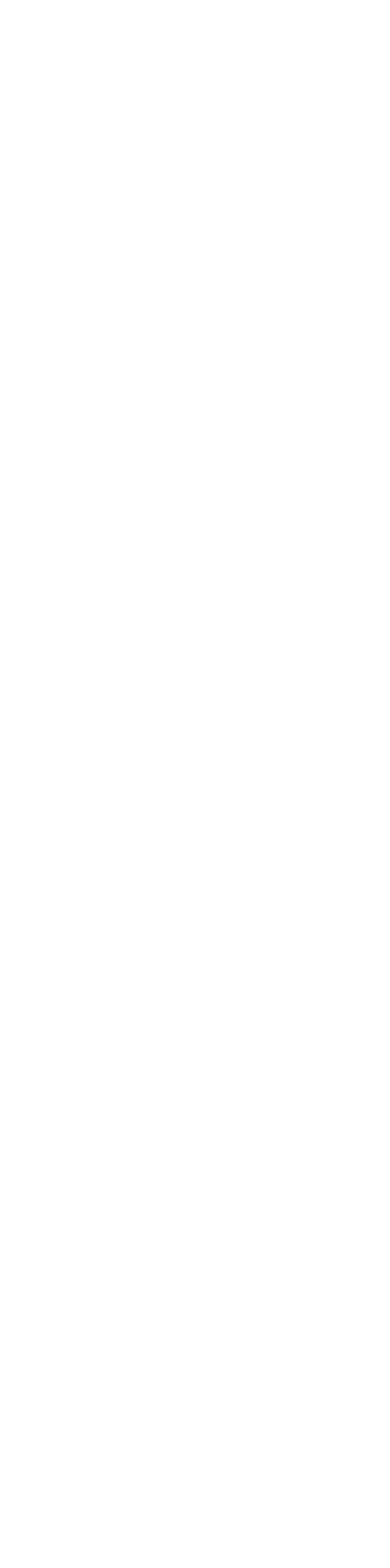
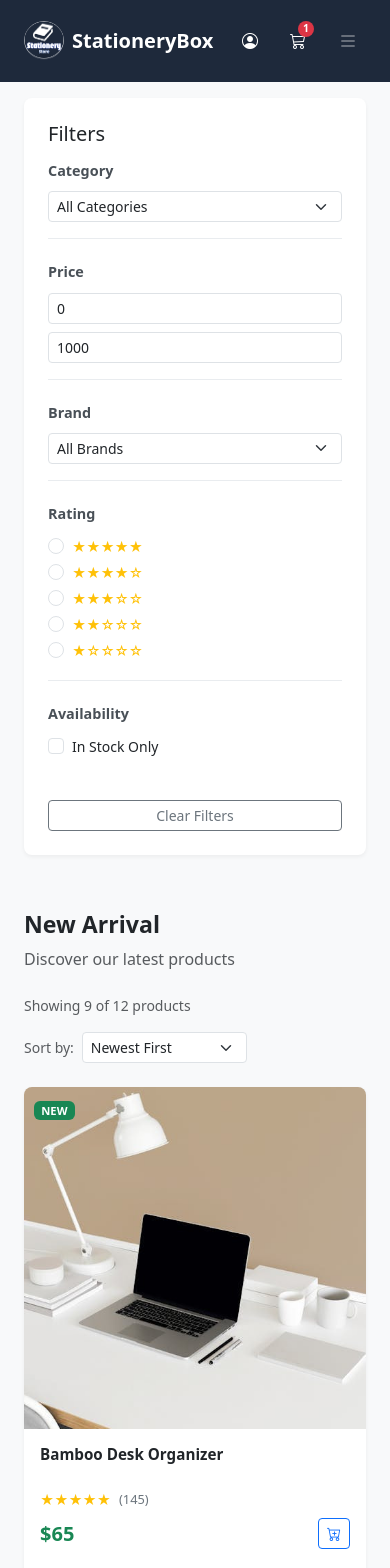
Before and after one commit to Kimheng-SOK/Stationery-Store, a Vue app: page /user/new-arrival in a window 390 px wide. Before the commit this address had no page. Shown: the top 1568 px of the page. Before the commit the page ends 844 px from the top, so only its background shows below. Built offline with nearby package versions, Linux system fonts and the light colour scheme; the HTML template or start-up script is replaced by a standard one.

Commit message:
upadate navbar responsive and fix user routes

```diff
--- a/src/App.vue
+++ b/src/App.vue
@@ -1,18 +1,9 @@
-<script lang="ts">
-import Footer from './components/Footer.vue'
-import NavBar from './components/NavBar.vue'
-import AdminSideBar from './components/layout/AdminASide.vue'
-
-export default {
-  name: 'App',
-  components: {
-    NavBar,
-    Footer,
-    AdminSideBar,
-  },
-}
-</script>
-
 <template>
   <router-view />
 </template>
+
+<script lang="ts">
+export default {
+  name: 'App',
+}
+</script>
--- a/src/components/NavBar.vue
+++ b/src/components/NavBar.vue
@@ -126,10 +126,22 @@
 
       <!-- Menu items -->
       <div class="d-flex flex-column">
-        <a href="#" class="px-4 py-3 text-white text-decoration-none hover-bg">Shop All</a>
-        <a href="#" class="px-4 py-3 text-white text-decoration-none hover-bg">New Arrival</a>
-        <a href="#" class="px-4 py-3 text-white text-decoration-none hover-bg">Categories</a>
-        <a href="#" class="px-4 py-3 text-white text-decoration-none hover-bg">Hots</a>
+        <router-link to="/user/shop" class="px-4 py-3 text-white text-decoration-none hover-bg"
+          >Shop All</router-link
+        >
+        <router-link
+          to="/user/new-arrival"
+          class="px-4 py-3 text-white text-decoration-none hover-bg"
+          >New Arrival</router-link
+        >
+        <router-link
+          to="/user/categories"
+          class="px-4 py-3 text-white text-decoration-none hover-bg"
+          >Categories</router-link
+        >
+        <router-link to="/user/hots" class="px-4 py-3 text-white text-decoration-none hover-bg"
+          >Hots</router-link
+        >
       </div>
     </div>
   </div>
--- a/src/components/layout/AdminHeader.vue
+++ b/src/components/layout/AdminHeader.vue
@@ -20,15 +20,6 @@
           tabindex="0"
           >Logout</span
         >
-        <button
-          class="btn rounded-circle border-0 d-flex align-items-center justify-content-center"
-        >
-          <i class="bi bi-person-circle text-white fs-3"></i>
-        </button>
-      </div>
-
-      <!-- Mobile Icons -->
-      <div class="d-flex align-items-center gap-2 d-lg-none">
         <button
           class="btn rounded-circle border-0 d-flex align-items-center justify-content-center"
         >
--- a/src/router/user.ts
+++ b/src/router/user.ts
@@ -1,25 +1,20 @@
 import ClientAdminLayout from '../layouts/ClientLayout.vue'
-import Dashboard from '../views/admin/AdminDashBoard.vue'
+import ShopView from '../views/user/ShopView.vue'
+import NewArrivalView from '../views/user/NewArrivalView.vue'
 
 export default [
+  {
+    path: '/',
+    redirect: '/user/shop', // route to home page  or landing page
+  },
+
   {
     path: '/user',
     component: ClientAdminLayout,
     children: [
-      { path: '', redirect: '/user/dashboard' },
-      { path: 'dashboard', name: 'AdminDashboard', component: Dashboard },
-      // Add more children here: Products, Orders, etc.
-      {
-        path: '/shop',
-        name: 'Shop',
-        component: () => import('@/views/user/ShopView.vue')
-
-      },
-      {
-        path: '/new-arrival',
-        name: 'NewArrival',
-        component: () => import('@/views/user/NewArrivalView.vue')
-      }
+      { path: '', redirect: 'user/shop' },
+      { path: 'shop', name: 'Shop', component: ShopView },
+      { path: 'new-arrival', name: 'NewArrival', component: NewArrivalView },
     ],
   },
 ]
--- a/src/views/user/NewArrivalView.vue
+++ b/src/views/user/NewArrivalView.vue
@@ -27,13 +27,13 @@
                   type="number"
                   class="form-control form-control-sm mb-2"
                   placeholder="Min"
-                >
+                />
                 <input
                   v-model.number="priceRange.max"
                   type="number"
                   class="form-control form-control-sm"
                   placeholder="Max"
-                >
+                />
               </div>
             </div>
 
@@ -58,7 +58,7 @@
                   :id="`rating-${rating}`"
                   :value="rating"
                   v-model="selectedRating"
-                >
+                />
                 <label class="form-check-label" :for="`rating-${rating}`">
                   <span class="stars">{{ '★'.repeat(rating) }}{{ '☆'.repeat(5 - rating) }}</span>
                 </label>
@@ -74,10 +74,8 @@
                   type="checkbox"
                   id="inStock"
                   v-model="showInStockOnly"
-                >
-                <label class="form-check-label" for="inStock">
-                  In Stock Only
-                </label>
+                />
+                <label class="form-check-label" for="inStock"> In Stock Only </label>
               </div>
             </div>
 
@@ -103,7 +101,11 @@
             </div>
             <div class="d-flex align-items-center gap-2">
               <span class="text-muted small">Sort by:</span>
-              <select v-model="sortBy" class="form-select form-select-sm" style="width: auto; min-width: 150px;">
+              <select
+                v-model="sortBy"
+                class="form-select form-select-sm"
+                style="width: auto; min-width: 150px"
+              >
                 <option value="newest">Newest First</option>
                 <option value="price-asc">Price: Low to High</option>
                 <option value="price-desc">Price: High to Low</option>
@@ -130,11 +132,7 @@
                 </div>
 
                 <div class="product-image-container">
-                  <img
-                    :src="product.image"
-                    :alt="product.name"
-                    class="product-image"
-                  >
+                  <img :src="product.image" :alt="product.name" class="product-image" />
                   <div class="product-overlay">
                     <button class="btn btn-light btn-sm">
                       <i class="bi bi-eye"></i> Quick View
@@ -165,7 +163,7 @@
 
           <!-- Empty State -->
           <div v-if="filteredProducts.length === 0" class="text-center py-5">
-            <i class="bi bi-box-seam" style="font-size: 4rem; color: #ccc;"></i>
+            <i class="bi bi-box-seam" style="font-size: 4rem; color: #ccc"></i>
             <h5 class="mt-3 text-muted">No products found</h5>
             <p class="text-muted">Try adjusting your filters</p>
           </div>
@@ -202,38 +200,44 @@
 </template>
 
 <script setup lang="ts">
-import { ref, computed, onMounted } from 'vue';
+import { ref, computed, onMounted } from 'vue'
 
 interface Product {
-  id: number;
-  name: string;
-  price: number;
-  originalPrice?: number;
-  rating: number;
-  reviewCount: number;
-  image: string;
-  category: string;
-  brand: string;
-  isNew: boolean;
-  discount?: number;
-  inStock: boolean;
-  addedDate: string;
+  id: number
+  name: string
+  price: number
+  originalPrice?: number
+  rating: number
+  reviewCount: number
+  image: string
+  category: string
+  brand: string
+  isNew: boolean
+  discount?: number
+  inStock: boolean
+  addedDate: string
 }
 
 // State
-const products = ref<Product[]>([]);
-const selectedCategory = ref<string>('');
-const selectedBrand = ref<string>('');
-const selectedRating = ref<number | null>(null);
-const priceRange = ref({ min: 0, max: 1000 });
-const sortBy = ref<string>('newest');
-const currentPage = ref<number>(1);
-const showInStockOnly = ref<boolean>(false);
-const itemsPerPage = 9;
+const products = ref<Product[]>([])
+const selectedCategory = ref<string>('')
+const selectedBrand = ref<string>('')
+const selectedRating = ref<number | null>(null)
+const priceRange = ref({ min: 0, max: 1000 })
+const sortBy = ref<string>('newest')
+const currentPage = ref<number>(1)
+const showInStockOnly = ref<boolean>(false)
+const itemsPerPage = 9
 
 // Mock categories and brands
-const categories = ['NoteBooks', 'Pens & Pencils', 'Office Supplies', 'Sticky Notes', 'Art Supplies'];
-const brands = ['Premium Brand', 'Creative Co', 'Office Pro', 'Artisan'];
+const categories = [
+  'NoteBooks',
+  'Pens & Pencils',
+  'Office Supplies',
+  'Sticky Notes',
+  'Art Supplies',
+]
+const brands = ['Premium Brand', 'Creative Co', 'Office Pro', 'Artisan']
 
 // Initialize mock data
 onMounted(() => {
@@ -241,8 +245,8 @@ onMounted(() => {
     {
       id: 1,
       name: 'Premium Leather Journal',
-      price: 45.00,
-      originalPrice: 55.00,
+      price: 45.0,
+      originalPrice: 55.0,
       rating: 5,
       reviewCount: 738,
       image: '/public/images/notebooks/book1.jpg',
@@ -251,13 +255,13 @@ onMounted(() => {
       isNew: true,
       discount: 18,
       inStock: true,
-      addedDate: '2024-12-01'
+      addedDate: '2024-12-01',
     },
     {
       id: 2,
       name: 'Colorful Sticky Notes Set',
-      price: 15.00,
-      originalPrice: 25.00,
+      price: 15.0,
+      originalPrice: 25.0,
       rating: 4,
       reviewCount: 423,
       image: '/public/images/stickyNote/stick1.jpg',
@@ -266,13 +270,13 @@ onMounted(() => {
       isNew: true,
       discount: 40,
       inStock: true,
-      addedDate: '2024-12-02'
+      addedDate: '2024-12-02',
     },
     {
       id: 3,
       name: 'Premium Pen Collection',
-      price: 35.00,
-      originalPrice: 45.00,
+      price: 35.0,
+      originalPrice: 45.0,
       rating: 4,
       reviewCount: 634,
       image: '/public/images/pens&pencils/pen1.jpg',
@@ -281,12 +285,12 @@ onMounted(() => {
       isNew: true,
       discount: 22,
       inStock: true,
-      addedDate: '2024-12-03'
+      addedDate: '2024-12-03',
     },
     {
       id: 4,
       name: 'Bamboo Desk Organizer',
-      price: 65.00,
+      price: 65.0,
       rating: 5,
       reviewCount: 145,
       image: '/public/images/officeSupplies/office1.jpg',
@@ -294,12 +298,12 @@ onMounted(() => {
       brand: 'Office Pro',
       isNew: true,
       inStock: true,
-      addedDate: '2024-12-04'
+      addedDate: '2024-12-04',
     },
     {
       id: 5,
       name: 'Professional Pen Set 2024',
-      price: 28.00,
+      price: 28.0,
       rating: 5,
       reviewCount: 267,
       image: '/public/images/pens&pencil/pen3.jpg',
@@ -307,13 +311,13 @@ onMounted(() => {
       brand: 'Artisan',
       isNew: true,
       inStock: true,
-      addedDate: '2024-11-28'
+      addedDate: '2024-11-28',
     },
     {
       id: 6,
       name: 'Gel Pens Set - All Colors',
-      price: 22.00,
-      originalPrice: 30.00,
+      price: 22.0,
+      originalPrice: 30.0,
       rating: 4,
       reviewCount: 512,
       image: '/public/images/pens&pencils/pen4.jpg',
@@ -322,12 +326,12 @@ onMounted(() => {
       isNew: true,
       discount: 27,
       inStock: true,
-      addedDate: '2024-11-29'
+      addedDate: '2024-11-29',
     },
     {
       id: 7,
       name: 'Watercolor Paint Set',
-      price: 42.00,
+      price: 42.0,
       rating: 5,
       reviewCount: 891,
       image: '/public/images/artSupplies/art5.jpg',
@@ -335,12 +339,12 @@ onMounted(() => {
       brand: 'Artisan',
       isNew: true,
       inStock: true,
-      addedDate: '2024-11-30'
+      addedDate: '2024-11-30',
     },
     {
       id: 8,
       name: 'Desk Calendar 2025',
-      price: 18.00,
+      price: 18.0,
       rating: 4,
       reviewCount: 234,
       image: '/public/images/officeSupplies/office4.jpg',
@@ -348,13 +352,13 @@ onMounted(() => {
       brand: 'Office Pro',
       isNew: true,
       inStock: false,
-      addedDate: '2024-11-27'
+      addedDate: '2024-11-27',
     },
     {
       id: 9,
       name: 'Highlighter Set - Pastel',
-      price: 12.00,
-      originalPrice: 18.00,
+      price: 12.0,
+      originalPrice: 18.0,
       rating: 5,
       reviewCount: 567,
       image: '/public/images/pens&pencils/pen7.jpg',
@@ -363,12 +367,12 @@ onMounted(() => {
       isNew: true,
       discount: 33,
       inStock: true,
-      addedDate: '2024-11-26'
+      addedDate: '2024-11-26',
     },
     {
       id: 10,
       name: 'Executive Notebook Set',
-      price: 38.00,
+      price: 38.0,
       rating: 4,
       reviewCount: 189,
       image: '/public/images/notebooks/book10.jpg',
@@ -376,13 +380,13 @@ onMounted(() => {
       brand: 'Premium Brand',
       isNew: true,
       inStock: true,
-      addedDate: '2024-11-25'
+      addedDate: '2024-11-25',
     },
     {
       id: 11,
       name: 'Modern Desk Lamp',
-      price: 55.00,
-      originalPrice: 70.00,
+      price: 55.0,
+      originalPrice: 70.0,
       rating: 5,
       reviewCount: 334,
       image: '/public/images/notebooks/book1.jpg',
@@ -391,12 +395,12 @@ onMounted(() => {
       isNew: true,
       discount: 21,
       inStock: true,
-      addedDate: '2024-11-24'
+      addedDate: '2024-11-24',
     },
     {
       id: 12,
       name: 'Marker Set - Vibrant Colors',
-      price: 19.00,
+      price: 19.0,
       rating: 4,
       reviewCount: 456,
       image: '/public/images/pens&pencils/pen10.jpg',
@@ -404,117 +408,119 @@ onMounted(() => {
       brand: 'Creative Co',
       isNew: true,
       inStock: true,
-      addedDate: '2024-11-23'
-    }
-  ];
-});
+      addedDate: '2024-11-23',
+    },
+  ]
+})
 
 // Computed properties
 const filteredProducts = computed(() => {
-  let result = products.value.filter(p => p.isNew);
+  let result = products.value.filter((p) => p.isNew)
 
   // Category filter
   if (selectedCategory.value) {
-    result = result.filter(p => p.category === selectedCategory.value);
+    result = result.filter((p) => p.category === selectedCategory.value)
   }
 
   // Brand filter
   if (selectedBrand.value) {
-    result = result.filter(p => p.brand === selectedBrand.value);
+    result = result.filter((p) => p.brand === selectedBrand.value)
   }
 
   // Price filter
-  result = result.filter(p =>
-    p.price >= priceRange.value.min && p.price <= priceRange.value.max
-  );
+  result = result.filter((p) => p.price >= priceRange.value.min && p.price <= priceRange.value.max)
 
   // Rating filter
   if (selectedRating.value) {
-    result = result.filter(p => p.rating >= selectedRating.value!);
+    result = result.filter((p) => p.rating >= selectedRating.value!)
   }
 
   // Stock filter
   if (showInStockOnly.value) {
-    result = result.filter(p => p.inStock);
+    result = result.filter((p) => p.inStock)
   }
 
   // Sorting
   switch (sortBy.value) {
     case 'newest':
-      result.sort((a, b) => new Date(b.addedDate).getTime() - new Date(a.addedDate).getTime());
-      break;
+      result.sort((a, b) => new Date(b.addedDate).getTime() - new Date(a.addedDate).getTime())
+      break
     case 'price-asc':
-      result.sort((a, b) => a.price - b.price);
-      break;
+      result.sort((a, b) => a.price - b.price)
+      break
     case 'price-desc':
-      result.sort((a, b) => b.price - a.price);
-      break;
+      result.sort((a, b) => b.price - a.price)
+      break
     case 'rating':
-      result.sort((a, b) => b.rating - a.rating);
-      break;
+      result.sort((a, b) => b.rating - a.rating)
+      break
     case 'popular':
-      result.sort((a, b) => b.reviewCount - a.reviewCount);
-      break;
+      result.sort((a, b) => b.reviewCount - a.reviewCount)
+      break
   }
 
-  return result;
-});
+  return result
+})
 
-const totalPages = computed(() =>
-  Math.ceil(filteredProducts.value.length / itemsPerPage)
-);
+const totalPages = computed(() => Math.ceil(filteredProducts.value.length / itemsPerPage))
 
 const displayPages = computed(() => {
-  const pages = [];
-  const maxPagesToShow = 5;
+  const pages = []
+  const maxPagesToShow = 5
 
   if (totalPages.value <= maxPagesToShow) {
     for (let i = 1; i <= totalPages.value; i++) {
-      pages.push(i);
+      pages.push(i)
     }
   } else {
-    let startPage = Math.max(1, currentPage.value - 2);
-    const endPage = Math.min(totalPages.value, startPage + maxPagesToShow - 1);
+    let startPage = Math.max(1, currentPage.value - 2)
+    const endPage = Math.min(totalPages.value, startPage + maxPagesToShow - 1)
 
     if (endPage - startPage < maxPagesToShow - 1) {
-      startPage = Math.max(1, endPage - maxPagesToShow + 1);
+      startPage = Math.max(1, endPage - maxPagesToShow + 1)
     }
 
     for (let i = startPage; i <= endPage; i++) {
-      pages.push(i);
+      pages.push(i)
     }
   }
 
-  return pages;
-});
+  return pages
+})
 
 const paginatedProducts = computed(() => {
-  const start = (currentPage.value - 1) * itemsPerPage;
-  const end = start + itemsPerPage;
-  return filteredProducts.value.slice(start, end);
-});
+  const start = (currentPage.value - 1) * itemsPerPage
+  const end = start + itemsPerPage
+  return filteredProducts.value.slice(start, end)
+})
 
 // Methods
 const renderStars = (rating: number): string => {
-  return '★'.repeat(rating) + '☆'.repeat(5 - rating);
-};
+  return '★'.repeat(rating) + '☆'.repeat(5 - rating)
+}
 
 const changePage = (page: number) => {
   if (page >= 1 && page <= totalPages.value) {
-    currentPage.value = page;
-    window.scrollTo({ top: 0, behavior: 'smooth' });
+    currentPage.value = page
+    window.scrollTo({ top: 0, behavior: 'smooth' })
   }
-};
+}
 
 const clearFilters = () => {
-  selectedCategory.value = '';
-  selectedBrand.value = '';
-  selectedRating.value = null;
-  priceRange.value = { min: 0, max: 1000 };
-  sortBy.value = 'newest';
-  currentPage.value = 1;
-  showInStockOnly.value = false;
-};
+  selectedCategory.value = ''
+  selectedBrand.value = ''
+  selectedRating.value = null
+  priceRange.value = { min: 0, max: 1000 }
+  sortBy.value = 'newest'
+  currentPage.value = 1
+  showInStockOnly.value = false
+}
+</script>
+
+<script lang="ts">
+export default {
+  name: 'NewArrivalView',
+}
 </script>
 
 <style scoped>
@@ -533,7 +539,7 @@ const clearFilters = () => {
   background: white;
   padding: 1.5rem;
   border-radius: 8px;
-  box-shadow: 0 2px 4px rgba(0,0,0,0.05);
+  box-shadow: 0 2px 4px rgba(0, 0, 0, 0.05);
   position: sticky;
   top: 80px;
 }
@@ -574,12 +580,12 @@ const clearFilters = () => {
   overflow: hidden;
   transition: all 0.3s ease;
   height: 100%;
-  box-shadow: 0 2px 4px rgba(0,0,0,0.05);
+  box-shadow: 0 2px 4px rgba(0, 0, 0, 0.05);
   position: relative;
 }
 
 .product-card:hover {
-  box-shadow: 0 8px 16px rgba(0,0,0,0.1);
+  box-shadow: 0 8px 16px rgba(0, 0, 0, 0.1);
   transform: translateY(-4px);
 }
 
```
